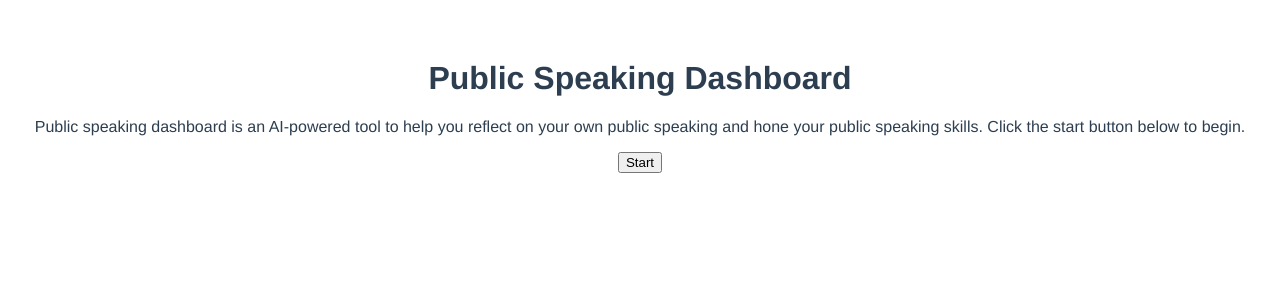
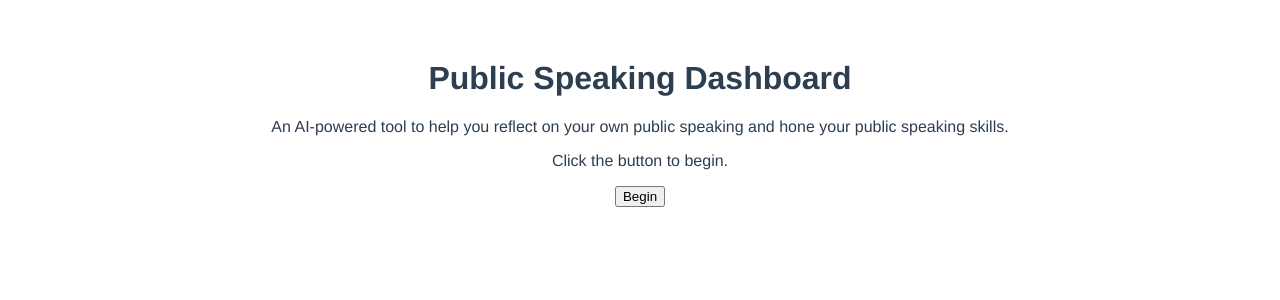
Before and after one commit to milesccoleman/publicspeakingdashboard, a Vue app: page / in a window 1280 px wide. Shown: the top 300 px of the page. Built offline with nearby package versions, Linux system fonts and the light colour scheme.

Commit message:
fixed spacing issue, and smoothed out UX with button visibility changes

```diff
--- a/src/components/PublicSpeakingDashboard.vue
+++ b/src/components/PublicSpeakingDashboard.vue
@@ -2,7 +2,10 @@
   <div class="dashboard">
     <h1 >{{ msg }}</h1>
 		<p v-if="show">
-			Public speaking dashboard is an AI-powered tool to help you reflect on your own public speaking and hone your public speaking skills. Click the start button below to begin.
+			{{ msg2 }}
+		</p>
+		<p v-if="show">
+			{{ msg3 }}
 		</p>
     <p v-if="!show2" id="timer">
 		{{ time }} <br>
@@ -25,7 +28,7 @@
 		Happiness: {{ this.happiness }}<br>
 		<b>Emotion (out of 100)</b>
     </p>
-    <span><button v-if="show" v-on:click="initiateVoiceControl">Start</button><button v-if="!show2" v-on:click="stopVoiceControl">Stop</button><button v-if="!show2" v-on:click="reset">Reset</button></span><br>
+    <span><button v-if="show3" v-on:click="begin">Begin</button><button v-if="!show4" v-on:click="initiateVoiceControl">Start</button><button v-if="!show2" v-on:click="stopVoiceControl">Stop</button><button v-if="!show2" v-on:click="reset">Reset</button></span><br>
     <span><button  v-if="!show" v-on:click="selectOption" class="optionsButton" id="optionWPM">Track Words Per Minute</button><button v-if="!show" v-on:click="selectOption" class="optionsButton" id="optionTrackEmotionsText">Track Emotions in Text</button></span><br>
      <span><button v-if="!show" v-on:click="selectOption" class="optionsButton" id="optionTrackEmotionVoice">Track Emotions in Voice</button><button v-if="!show" v-on:click="selectOption" class="optionsButton" id="optionTrackEmotionsFace">Track Emotions in Face</button></span>
     <p v-if="!show2" id="output">
@@ -44,6 +47,8 @@ export default {
   data () {
 		return {
 			msg: 'Public Speaking Dashboard',
+			msg2: "An AI-powered tool to help you reflect on your own public speaking and hone your public speaking skills.",
+			msg3: "Click the button to begin.",
 			wordsSpoken: '',
 			output: 'Recognized Text',
 			grabTimeInterval: '',
@@ -66,7 +71,9 @@ export default {
 			happiness: '',
 			continuous: true,
 			show: true,
-			show2: true
+			show2: true,
+			show3: true,
+			show4: true
 		}
 	},
 
@@ -79,8 +86,19 @@ export default {
 
 	methods: {
 
+		begin: function () {
+			this.show = false
+			this.show3 = false
+			this.msg2 = ''
+		},
+
+		selectOption: function () {
+			this.show = true
+			this.show2 = false
+			this.show4 = false
+		},
+
 		initiateVoiceControl: function () {
-			this.show = false
 		//start listening for words and making a transcript of detected words
 			console.log('voice recognition initiated')
 			window.SpeechRecognition = window.webkitSpeechRecognition || window.SpeechRecognition;
@@ -119,13 +137,6 @@ export default {
 						console.log("app stopped")
 
 					}
-		},
-
-		selectOption: function () {
-			this.show2 = false
-			this.show = true
-
-
 		},
 
 		grabTime: function () {
@@ -188,7 +199,6 @@ export default {
 
 		reset: function () {
 			location.reload()
-			this.show = true
 		}
 
 
@@ -202,10 +212,10 @@ export default {
 <style scoped>
 .optionsButton {
 height: 150px;
-width: 100px;
-border: none;
+width: 150px;
 padding: 12px;
-font-size: 20px;
+font-size: 25px;
+margin: 20px
 
 }
 
```
Also changed, not shown: 7 other files (tests, documents, lock files or other folders).
